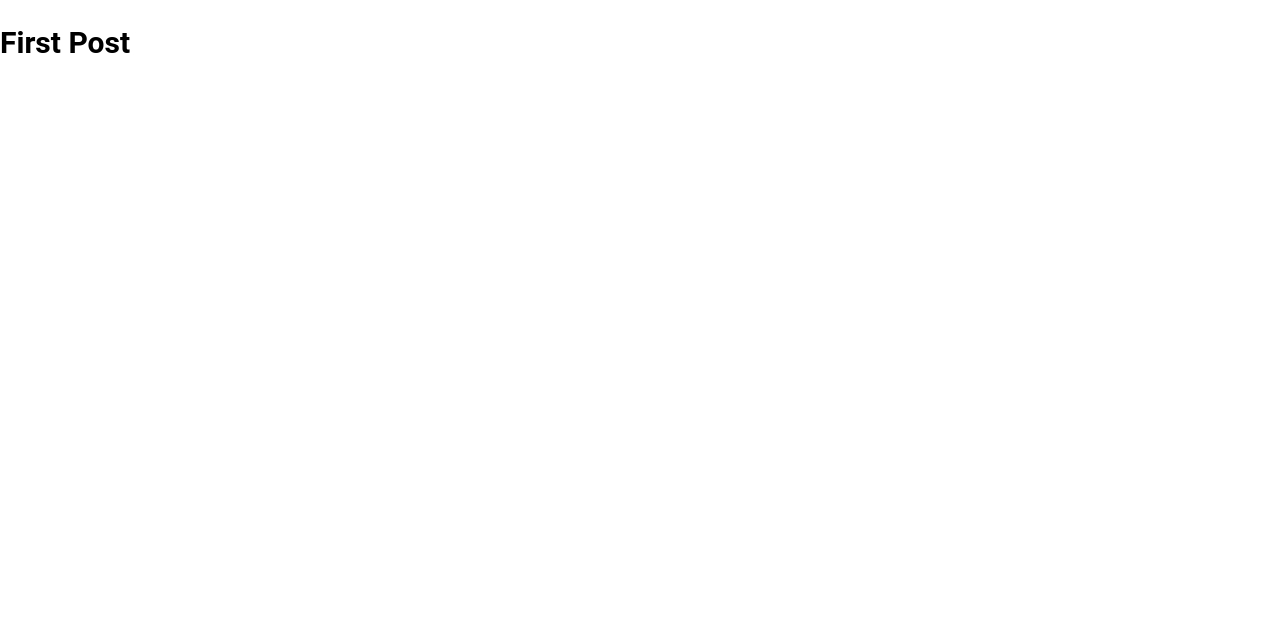
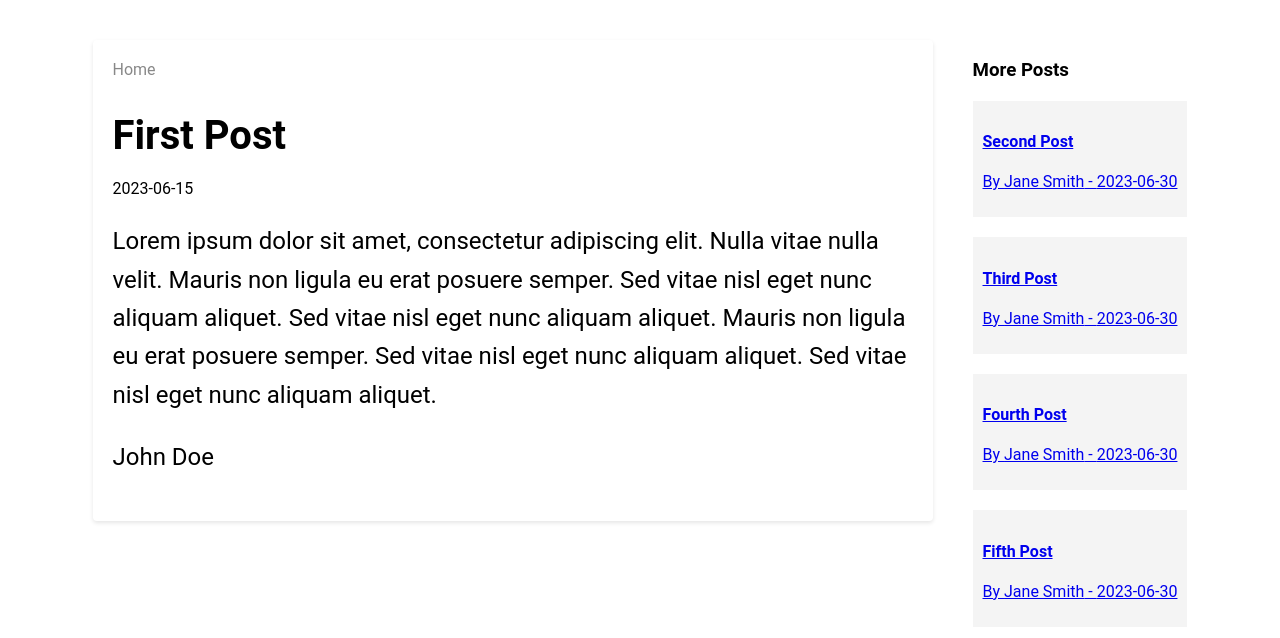
Before and after one commit to AlexanderWiklow/June-Project, a React (Create React App) app: page /blog/1 in a window 1280 px wide. Shown: the top 638 px of the page. Built offline with nearby package versions, Linux system fonts and the light colour scheme.

Commit message:
edit blogpage

```diff
--- a/src/blogData.js
+++ b/src/blogData.js
@@ -5,7 +5,7 @@ const blogPosts = [
     date: '2023-06-15',
     author: 'John Doe',
     content:
-      'Lorem ipsum dolor sit amet, consectetur adipiscing elit. Nulla vitae nulla velit. Mauris non ligula eu erat posuere semper.',
+      'Lorem ipsum dolor sit amet, consectetur adipiscing elit. Nulla vitae nulla velit. Mauris non ligula eu erat posuere semper. Sed vitae nisl eget nunc aliquam aliquet. Sed vitae nisl eget nunc aliquam aliquet.  Mauris non ligula eu erat posuere semper. Sed vitae nisl eget nunc aliquam aliquet. Sed vitae nisl eget nunc aliquam aliquet.   ',
   },
   {
     id: 2,
@@ -15,6 +15,30 @@ const blogPosts = [
     content:
       'Pellentesque habitant morbi tristique senectus et netus et malesuada fames ac turpis egestas. Vestibulum in urna ultrices, iaculis neque at, semper sapien.',
   },
+  {
+    id: 3,
+    title: 'Third Post',
+    date: '2023-06-30',
+    author: 'Jane Smith',
+    content:
+      'Pellentesque habitant morbi tristique senectus et netus et malesuada fames ac turpis egestas. Vestibulum in urna ultrices, iaculis neque at, semper sapien.',
+  },
+  {
+    id: 4,
+    title: 'Fourth Post',
+    date: '2023-06-30',
+    author: 'Jane Smith',
+    content:
+      'Pellentesque habitant morbi tristique senectus et netus et malesuada fames ac turpis egestas. Vestibulum in urna ultrices, iaculis neque at, semper sapien.',
+  },
+  {
+    id: 5,
+    title: 'Fifth Post',
+    date: '2023-06-30',
+    author: 'Jane Smith',
+    content:
+      'Pellentesque habitant morbi tristique senectus et netus et malesuada fames ac turpis egestas. Vestibulum in urna ultrices, iaculis neque at, semper sapien.',
+  },
   // Add more posts as needed
 ];
 
--- a/src/components/Contact.js
+++ b/src/components/Contact.js
@@ -25,9 +25,9 @@ const Contact = () => {
           <button onClick={handleEmailSubmit}>Submit</button>
         </div>
       </div>
-      <div className="contact-picture">
+      {/* <div className="contact-picture">
         <img src="your-picture-url" alt="Selfie" />
-      </div>
+      </div> */}
     </div>
   );
 };
--- a/src/components/Projects.js
+++ b/src/components/Projects.js
@@ -48,7 +48,7 @@ const Projects = () => {
 
   return (
     <div className="projects-container" id="projects-section">
-      <h2>Recent Projects</h2>
+      <h2 className="projects-title">Recent Projects</h2>
       <ul className="projects-list">
         {projects.map((project, index) => (
           <li
--- a/src/components/contact.css
+++ b/src/components/contact.css
@@ -1,7 +1,8 @@
 .contact-container {
     display: flex;
     justify-content: center;
-    padding: 20px;
+    /* padding: 20px; */
+    margin: 100px;
 }
 
 .contact-form {
--- a/src/components/navigation.css
+++ b/src/components/navigation.css
@@ -26,10 +26,14 @@
 }
 
 .menu ul {
-    display: flex;
+    display: none;
     list-style-type: none;
     margin: 0;
     padding: 0;
+}
+
+.navigation.open .menu ul {
+    display: flex;
 }
 
 .menu ul li {
--- a/src/components/projects.css
+++ b/src/components/projects.css
@@ -1,6 +1,11 @@
 .projects-container {
     margin-top: 20px;
 
+}
+
+.projects-title {
+    padding: 20px;
+    margin-left: 100px;
 }
 
 .projects-list {
@@ -17,7 +22,7 @@
 
 .project-info {
     padding: 20px;
-    margin-right: 100px;
+    margin-left: 100px;
 }
 
 .project-image {
@@ -26,7 +31,12 @@
     padding-right: 100px;
 }
 
-
+.project-image img {
+    max-width: 100%;
+    min-width: 200px;
+    height: auto;
+    padding: 50px;
+}
 
 
 .project-item.color-1 {
--- a/src/pages/BlogPost.js
+++ b/src/pages/BlogPost.js
@@ -1,6 +1,7 @@
 import React from 'react';
-import { useParams } from 'react-router-dom';
+import { useParams, Link } from 'react-router-dom';
 import blogPosts from '../blogData';
+import './blogPost.css';
 
 const BlogPost = () => {
   const { id } = useParams();
@@ -8,10 +9,40 @@ const BlogPost = () => {
   // Find the blog post that matches the ID
   const blogPost = blogPosts.find((post) => post.id === parseInt(id));
 
+  // Filter out the current blog post from the list
+  const otherPosts = blogPosts.filter((post) => post.id !== parseInt(id));
+
   return (
-    <div>
-      <h2>{blogPost ? blogPost.title : 'Blog Post Not Found'}</h2>
-      {/* Render the content of the blog post here */}
+    <div className="blog-post-container">
+      <div className="blog-post">
+        <Link to="/" className="home-link">
+          Home
+        </Link>
+        <h2 className="blog-post-title">
+          {blogPost ? blogPost.title : 'Blog Post Not Found'}
+        </h2>
+        <p>{blogPost && blogPost.date}</p>
+        {blogPost && (
+          <div className="blog-post-content">
+            <p>{blogPost.content}</p>
+            <p>{blogPost.author}</p>
+          </div>
+        )}
+      </div>
+
+      <div className="other-posts">
+        <h3>More Posts</h3>
+        <div className="other-posts-list">
+          {otherPosts.map((post) => (
+            <Link key={post.id} to={`/blog/${post.id}`} className="other-post">
+              <h4>{post.title}</h4>
+              <p>
+                By {post.author} - {post.date}
+              </p>
+            </Link>
+          ))}
+        </div>
+      </div>
     </div>
   );
 };
--- a/src/pages/blogPost.css
+++ b/src/pages/blogPost.css
@@ -1,19 +1,63 @@
 .blog-post-container {
-    max-width: 600px;
-    margin: 0 auto;
+    display: flex;
+    align-items: flex-start;
+    padding: 40px;
+    height: 100vh;
+    box-sizing: border-box;
+    justify-content: center;
+}
+
+.blog-post {
+    background-color: #fff;
+    border-radius: 4px;
+    box-shadow: 0 2px 4px rgba(0, 0, 0, 0.1);
     padding: 20px;
-    background-color: #f1f1f1;
-    border-radius: 5px;
-    box-shadow: 0 2px 4px rgba(0, 0, 0, 0.1);
+    max-width: 800px;
+    width: 100%;
+    margin-right: 40px;
 }
 
 .blog-post-title {
-    font-size: 24px;
-    font-weight: bold;
-    margin-bottom: 10px;
+    font-size: 40px;
+    margin-bottom: 20px;
 }
 
 .blog-post-content {
+    font-size: 24px;
+    line-height: 1.6;
+}
+
+.other-posts {
+    /* flex: 1; */
+    display: flex;
+    flex-direction: column;
+    align-items: flex-start;
+}
+
+.other-posts h3 {
+    text-align: center;
+    margin-bottom: 20px;
+}
+
+.other-posts-list {
+    display: grid;
+    grid-template-columns: repeat(auto-fit, minmax(200px, 1fr));
+    gap: 20px;
+}
+
+.other-post {
+    background-color: #f4f4f4;
+    padding: 10px;
+}
+
+.home-link {
+    display: block;
+    margin-bottom: 10px;
     font-size: 16px;
-    line-height: 1.5;
+    color: #888;
+    text-decoration: none;
 }
+
+.home-link:hover {
+    text-decoration: underline;
+}
```
